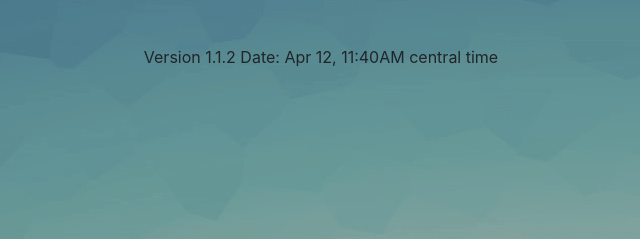
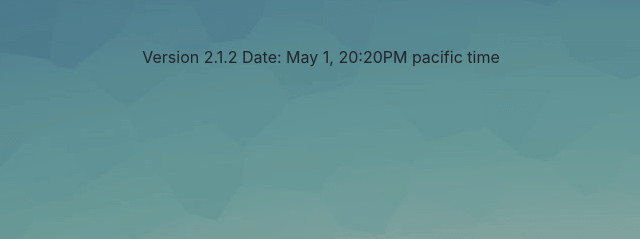
Before and after one commit to kodavatimahendra/dissertation, a plain HTML site: page index.html in a window 1280 px wide. Shown: the part 327-566 px from the top of the page, 319-959 px from the left. Drawn offline with nearby package versions, Linux system fonts and the light colour scheme.

Commit message:
Update index.html
updated version and date

```diff
--- a/index.html
+++ b/index.html
@@ -82,8 +82,8 @@
       </div>
       <!-- Footer with version number -->
       <div class="footer">
-        Version 1.1.2
-        Date: Apr 12, 11:40AM central time
+        Version 2.1.2
+        Date: May 1, 20:20PM pacific time
       </div>
   </div>
   </body>
```
